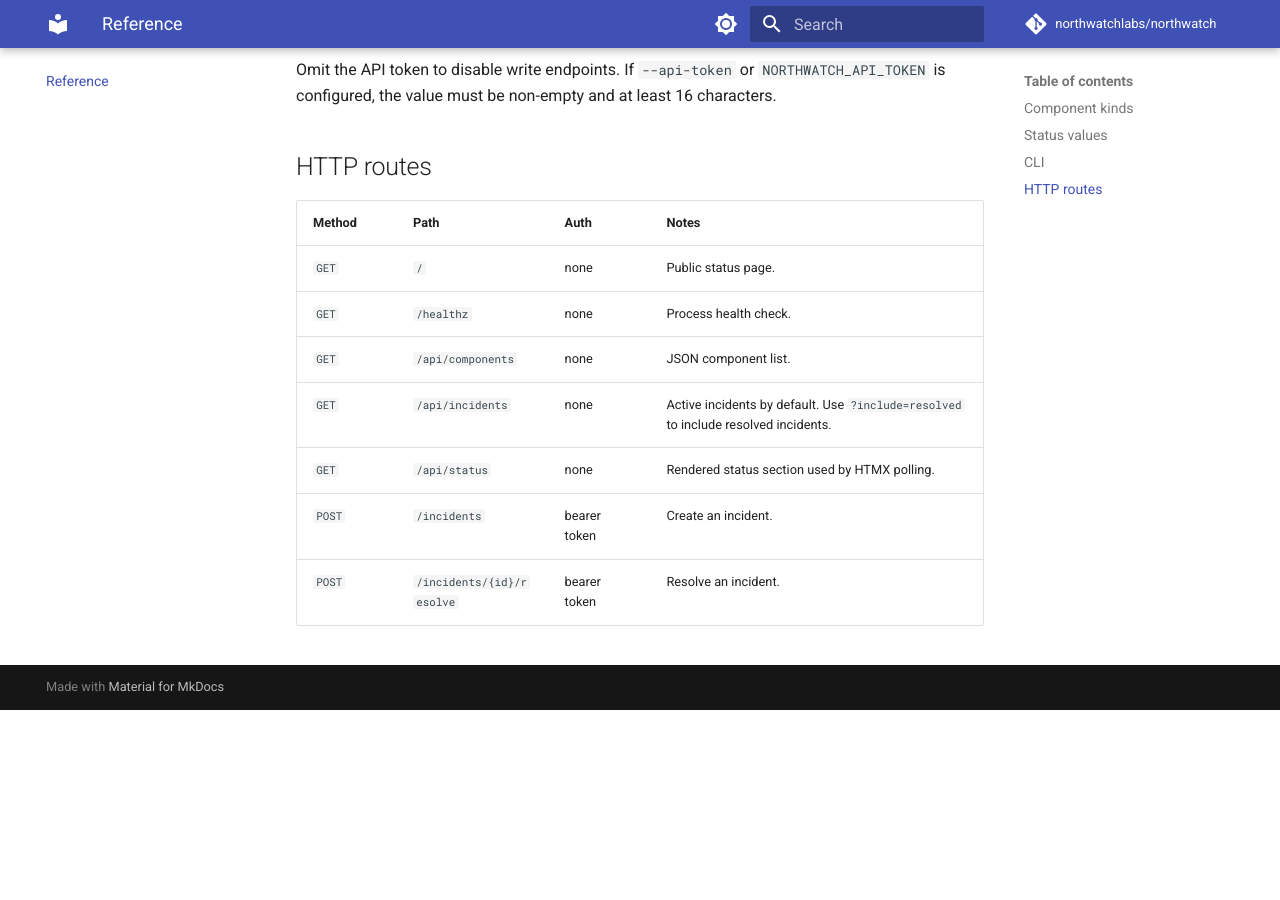
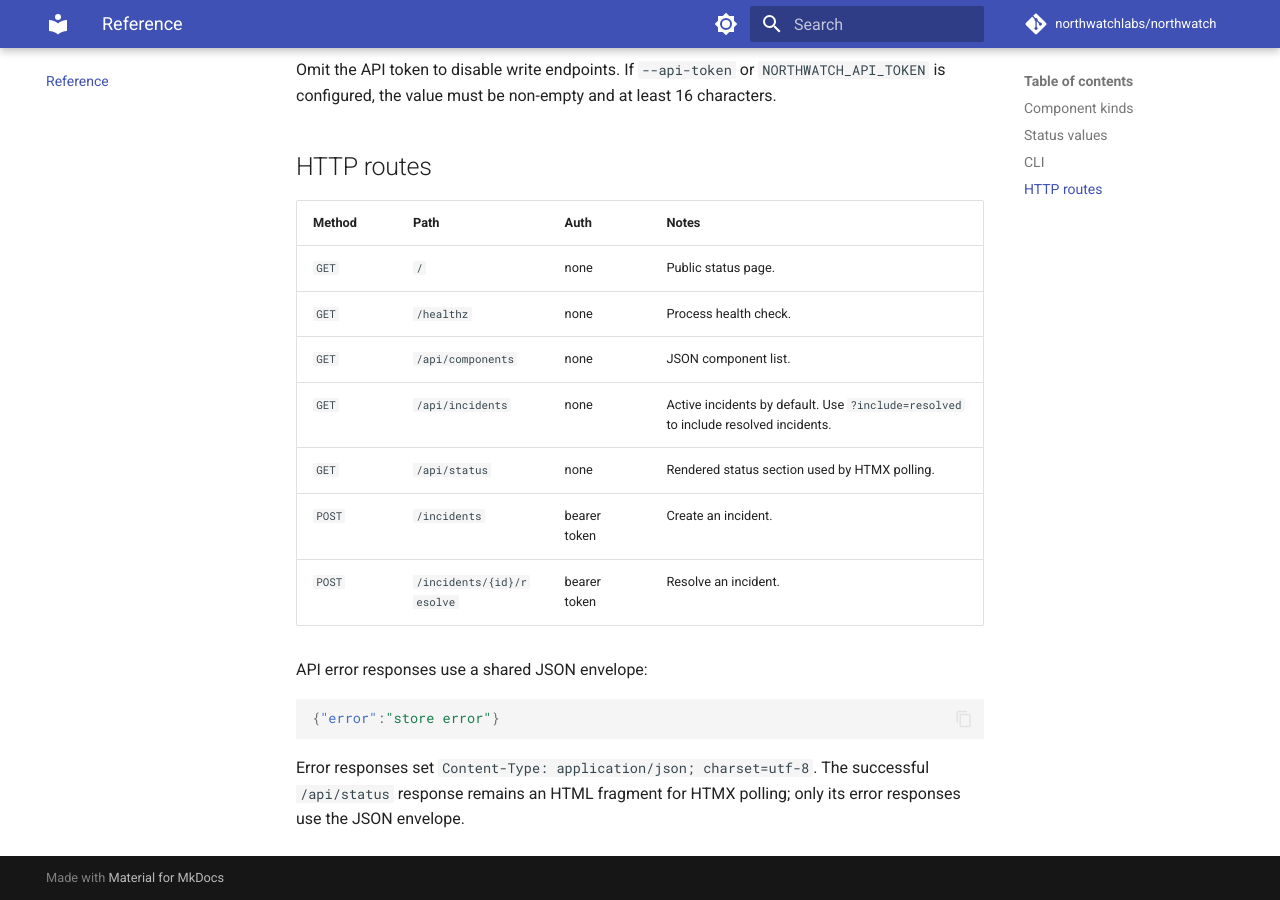
Before and after one commit to northwatchlabs/northwatch, an MkDocs documentation site: the page built from docs/reference.md, in a window 1280 px wide and 900 px high, scrolled down 1732 px. Built offline with MkDocs 1.6.1 and Material for MkDocs 9.7.7, drawn with Linux system fonts in a browser that asks for light colours; comment, search, counter and statistics services are not loaded; before the commit the page ends 2442 px from its top, so only the background shows below that.

Commit message:
docs: document API error review (#95)

````diff
--- a/docs/reference.md
+++ b/docs/reference.md
@@ -61,3 +61,13 @@ least 16 characters.
 | `GET` | `/api/status` | none | Rendered status section used by HTMX polling. |
 | `POST` | `/incidents` | bearer token | Create an incident. |
 | `POST` | `/incidents/{id}/resolve` | bearer token | Resolve an incident. |
+
+API error responses use a shared JSON envelope:
+
+```json
+{"error":"store error"}
+```
+
+Error responses set `Content-Type: application/json; charset=utf-8`.
+The successful `/api/status` response remains an HTML fragment for HTMX
+polling; only its error responses use the JSON envelope.
````
Also changed, not shown: .github/pull_request_template.md.
